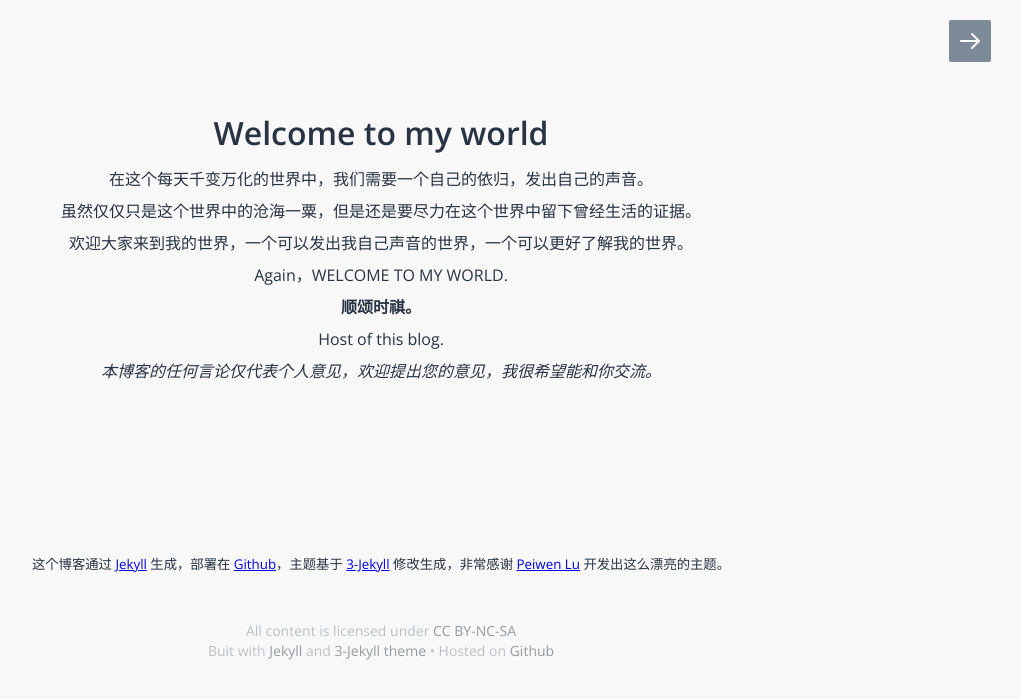
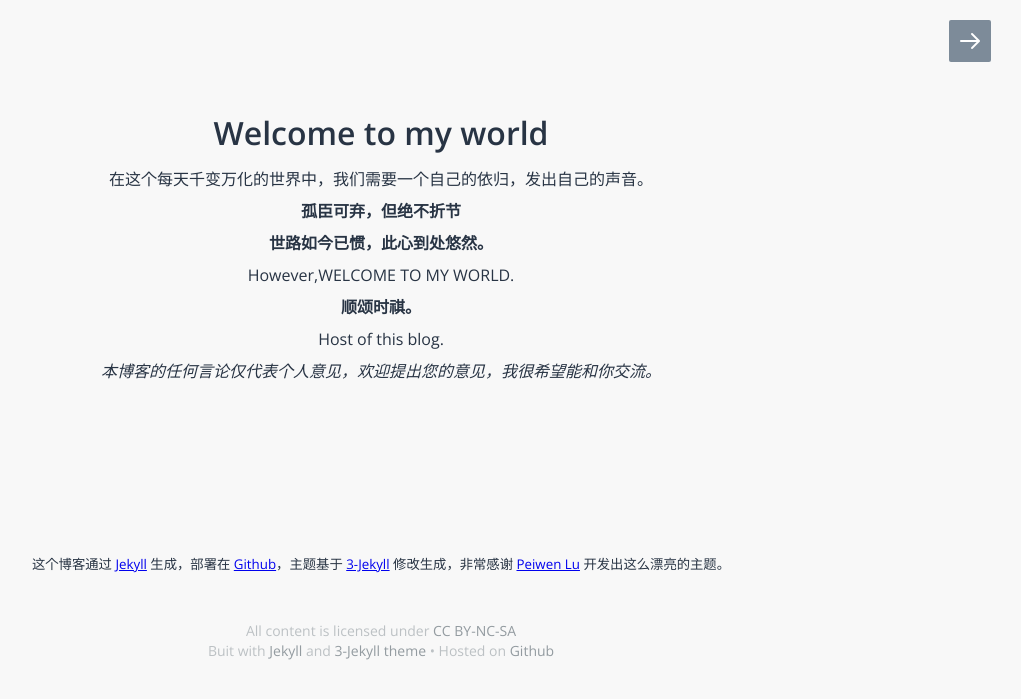
Before and after one commit to MQ-380/oldblog, a Jekyll site: the page built from index.html, in a window 1280 px wide. Shown: the top 699 px of the page, without its empty margins (259-1280 px from the left). Built offline with Jekyll 4.4.1, drawn with Linux system fonts in a browser that asks for light colours; some web fonts are replaced.

Commit message:
Update index.html

```diff
--- a/index.html
+++ b/index.html
@@ -10,10 +10,11 @@ layout: default
 <br>
 <h1>Welcome to my world</h1>
 <p>在这个每天千变万化的世界中，我们需要一个自己的依归，发出自己的声音。</p>
-<p>虽然仅仅只是这个世界中的沧海一粟，但是还是要尽力在这个世界中留下曾经生活的证据。</p>
+<p><b>孤臣可弃，但绝不折节</b></p>
 
-<p>欢迎大家来到我的世界，一个可以发出我自己声音的世界，一个可以更好了解我的世界。</p>
-<p>Again，WELCOME TO MY WORLD.</p>
+<p><b>世路如今已惯，此心到处悠然。</b></p>
+<p>However,WELCOME TO MY WORLD.</p>
+
 <p><b>顺颂时祺。</b></p>
 
 <p>Host of this blog.</p>
```
